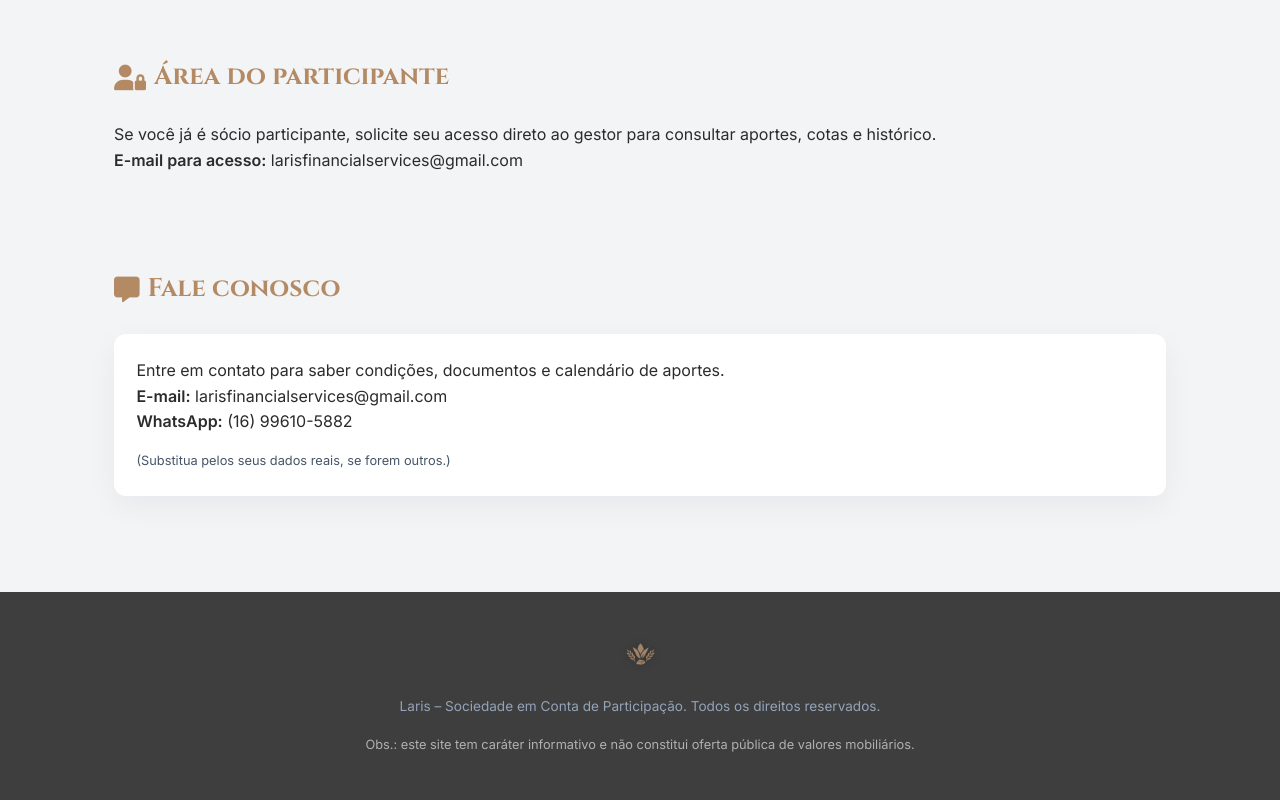
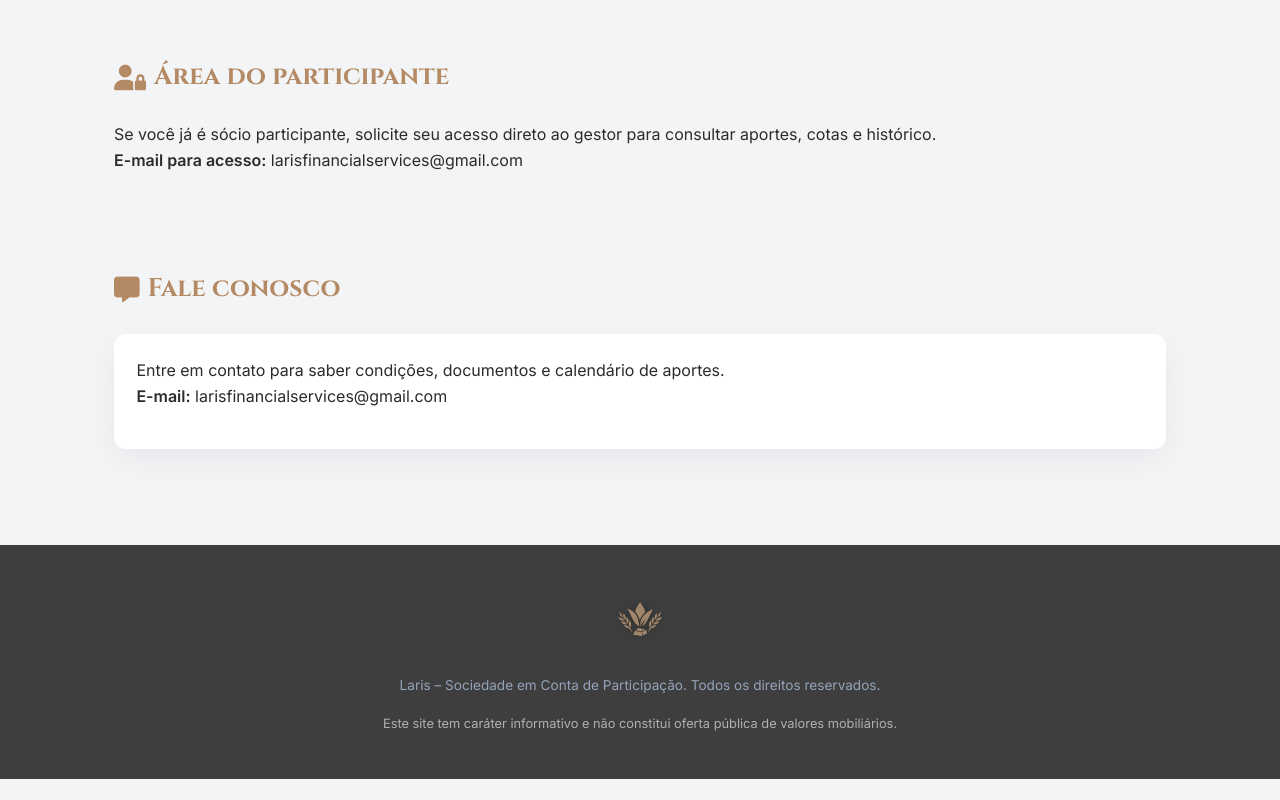
Before and after one commit to laris-scp/laris-scp, a plain HTML site: page index.html in a window 1280 px wide. Shown: the part 2446-3246 px from the top of the page. After the commit the page ends 3225 px from the top, so only its background shows below. Drawn offline with Linux system fonts and the light colour scheme.

Commit message:
Update index.html

```diff
--- a/index.html
+++ b/index.html
@@ -231,7 +231,7 @@
     }
 
     .footer-logo {
-      height: 45px;
+      height: 70px;
       width: auto;
       margin-bottom: 0.6rem;
       opacity: 0.9;
@@ -362,8 +362,7 @@
     <div class="card">
       <p>Entre em contato para saber condições, documentos e calendário de aportes.</p>
       <p><strong>E-mail:</strong> larisfinancialservices@gmail.com</p>
-      <p><strong>WhatsApp:</strong> (16) 99610-5882</p>
-      <p style="font-size:.8rem; color:#475569; margin-top:1rem;">(Substitua pelos seus dados reais, se forem outros.)</p>
+      <p style="font-size:.8rem; color:#475569; margin-top:1rem;"></p>
     </div>
   </section>
 
@@ -371,7 +370,7 @@
     <div class="footer-content">
       <img src="icone-laris.png" alt="Logo Laris SCP" class="footer-logo">
       <p>Laris – Sociedade em Conta de Participação. Todos os direitos reservados.</p>
-      <p class="disclaimer">Obs.: este site tem caráter informativo e não constitui oferta pública de valores mobiliários.</p>
+      <p class="disclaimer">Este site tem caráter informativo e não constitui oferta pública de valores mobiliários.</p>
     </div>
   </footer>
 
```
